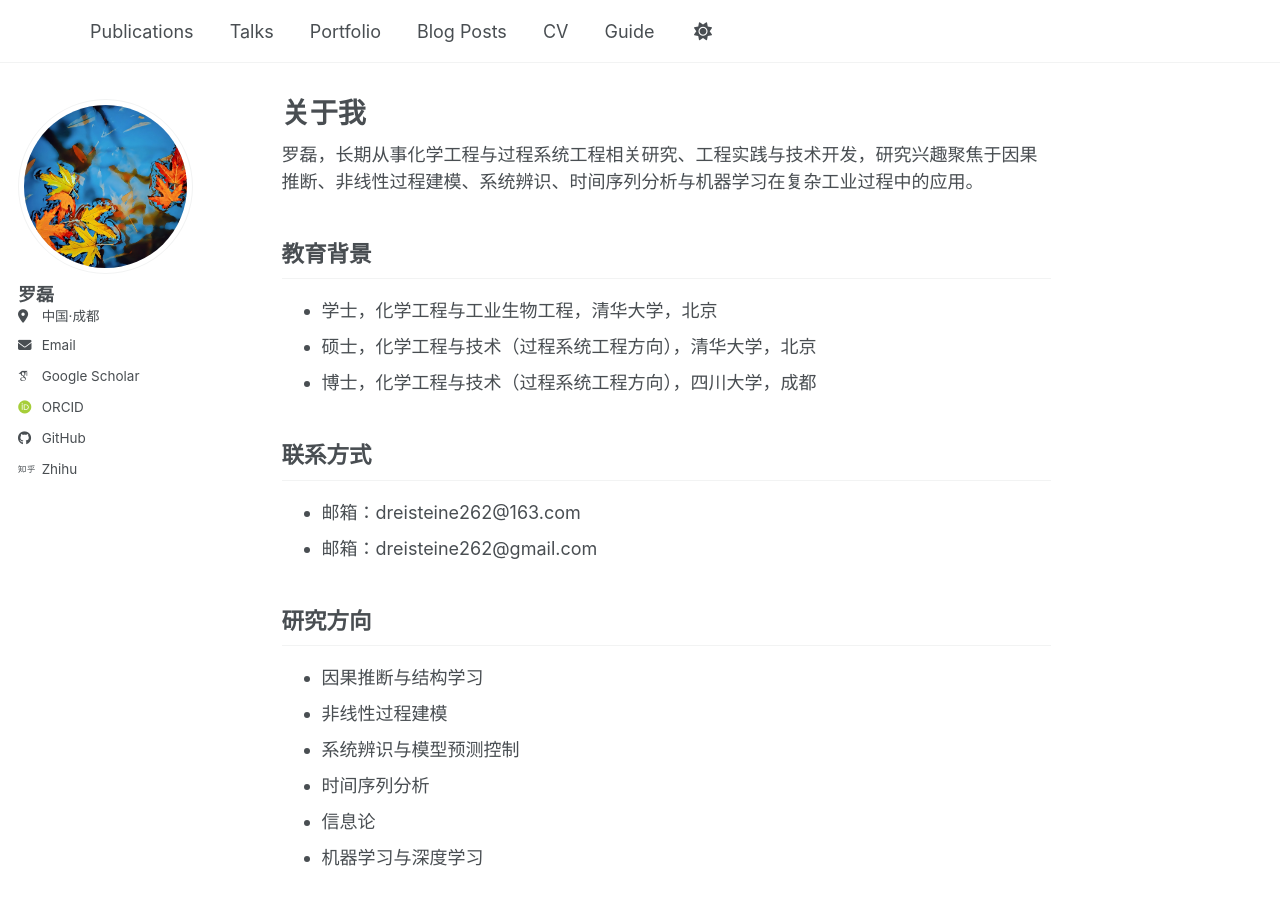
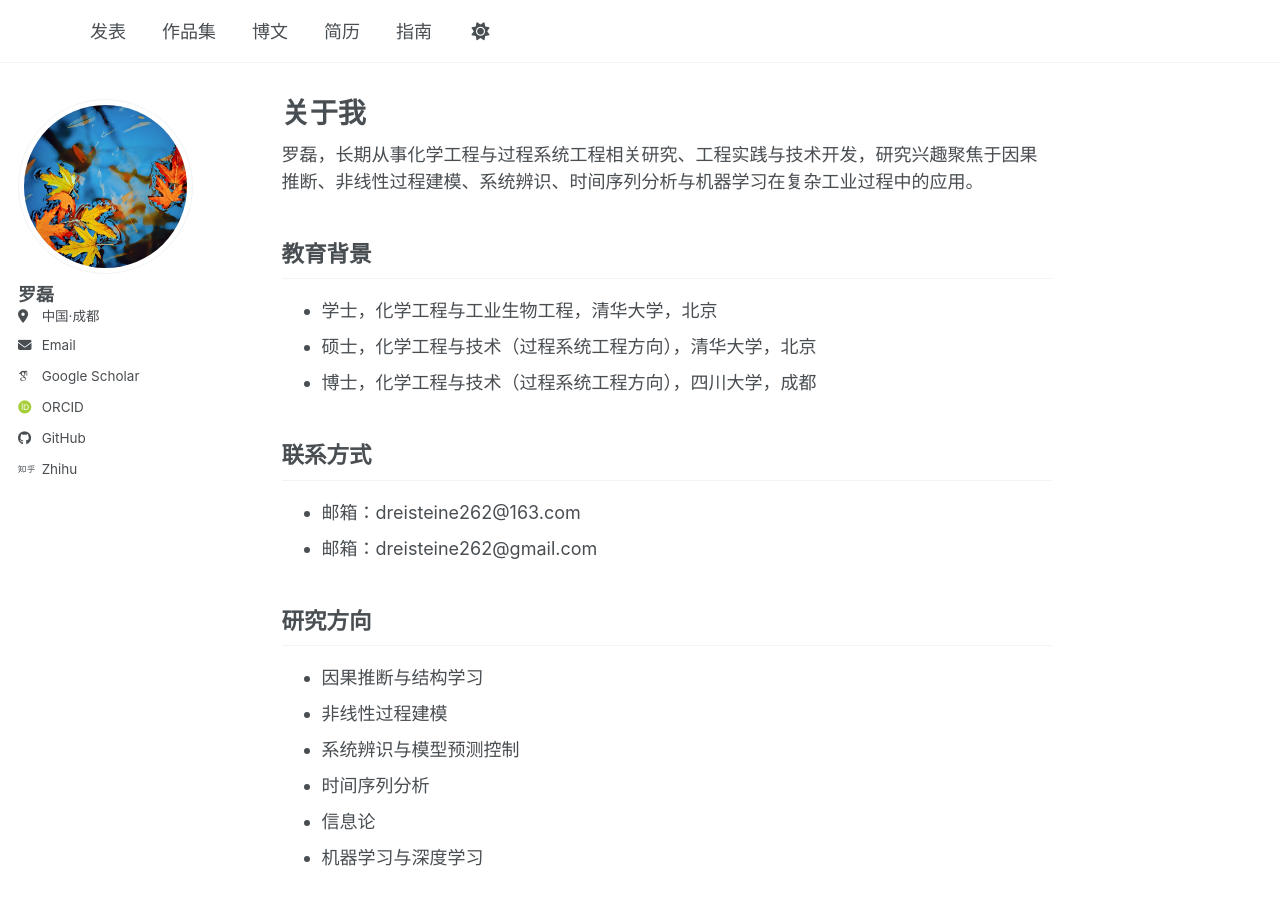
Before and after one commit to Ulti-Dreisteine/academicpages, a Jekyll site: the page built from _pages/about.md, in a window 1280 px wide and 900 px high. Built offline with Jekyll 4.4.1, drawn with Linux system fonts in a browser that asks for light colours; some web fonts are replaced; a script bundle is joined from its source files by our own code; library files that are not in the unit come from our copies.

Commit message:
更新：将导航链接标题翻译为中文

```diff
--- a/_data/navigation.yml
+++ b/_data/navigation.yml
@@ -8,24 +8,20 @@
 #      Markdown formatted page while the second is generated using JSON.
 
 main:
-  - title: "Publications"
+  - title: "发表"
     url: /publications/
 
-  - title: "Talks"
-    url: /talks/
+  # - title: "演讲"
+  #   url: /talks/
 
-
-  - title: "Portfolio"
+  - title: "作品集"
     url: /portfolio/
 
-  - title: "Blog Posts"
+  - title: "博文"
     url: /year-archive/
 
-  - title: "CV"
+  - title: "简历"
     url: /cv/
 
-  # - title: "CV"
-  #   url: /cv-json/
-
-  - title: "Guide"
+  - title: "指南"
     url: /markdown/
```
